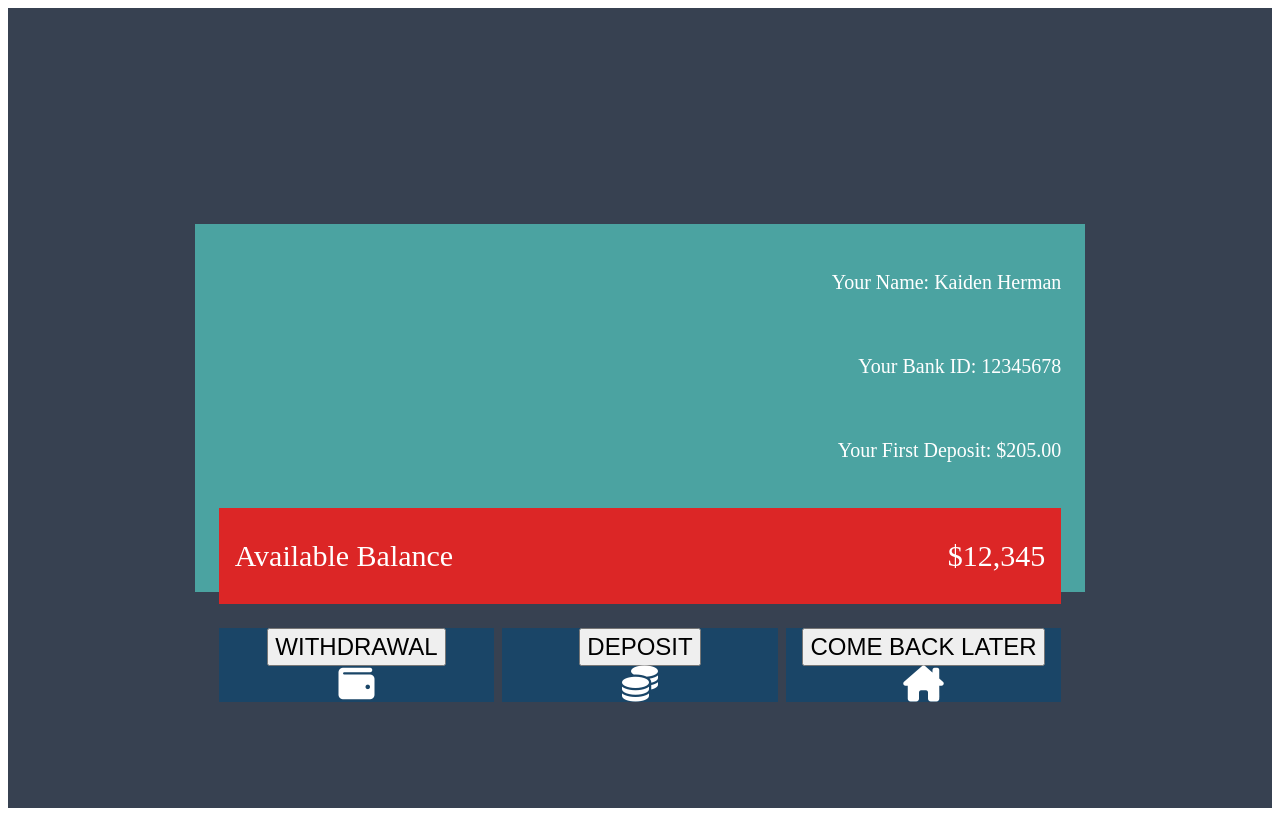
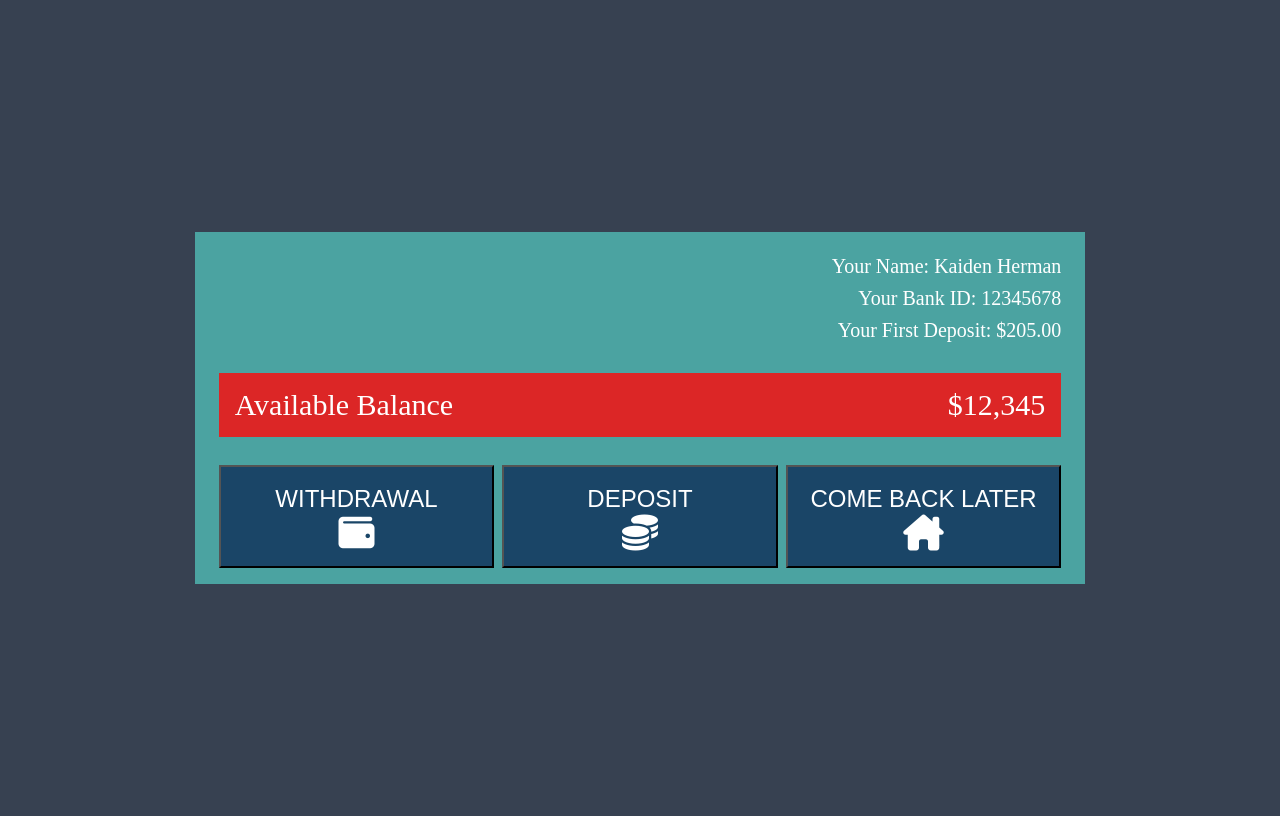
Before and after one commit to uki-t66/Virtual-Banking-App, a website: page src/page2.html in a window 1280 px wide. Drawn offline with nearby package versions, Linux system fonts and the light colour scheme; files that its build step writes are made by us from their sources.

Commit message:
page2のレイアウト修正

```diff
--- a/src/page1.html
+++ b/src/page1.html
@@ -6,8 +6,8 @@
     <link href="../dist/output.css" rel="stylesheet">
     <title>Banking app</title>
 </head>
-<body>
-    <div class="grid place-items-center h-screen bg-gray-700">
+<body class=" bg-gray-700">
+    <div class="grid place-items-center h-screen">
         <div class="grid gap-3 border border-gray-500 w-2/3 h-1/3 bg-white px-6 py-6">
             <div class="grid place-items-center ">
                 <h2 class="text-black text-3xl">Please type your information below</h2>
--- a/src/page2.html
+++ b/src/page2.html
@@ -7,32 +7,31 @@
     <link rel="stylesheet" href="https://cdnjs.cloudflare.com/ajax/libs/font-awesome/6.4.0/css/all.min.css">
     <title>Banking app</title>
 </head>
-<body>
-    <div class="grid place-items-center h-screen  bg-gray-700">
-        <div class=" grid gap-6 border-gray-500 w-2/3 h-2/5 bg-[#4BA3A1] px-6 py-6">
-            <div class="text-white grid grid-cols-1 justify-items-end gap-4">
-                <p class="text-xl">Your Name: Kaiden Herman</p>
+<body class=" bg-gray-700">
+    <div class="grid place-items-center h-screen">
+        <div class=" grid border-gray-500 w-2/3 h-2/5 bg-[#4BA3A1] px-6 py-4">
+            <div class= "text-white flex flex-col items-end space-y-1">
+                <p class="text-xl m-0 mt-1">Your Name: Kaiden Herman</p>
                 <p class="text-xl">Your Bank ID: 12345678</p>
                 <p class="text-xl">Your First Deposit: $205.00</p>
             </div>
-            <div class="grid grid-cols-2 items-center text-white bg-red-600 px-4">
-                <p class="justify-self-start text-3xl">Available Balance</p>
-                <p class="justify-self-end text-3xl">$12,345</p>
+            <div class="grid grid-cols-2 grid-rows-[4rem] items-center text-white bg-red-600 h-16 px-4">
+                <p class="justify-self-start self-center text-3xl">Available Balance</p>
+                <p class="justify-self-end self-center text-3xl">$12,345</p>
             </div>
             <div class="grid grid-cols-3 gap-2">
-                <div class="grid grid-cols-1 justify-items-center bg-[#1A4567] text-white hover:bg-opacity-75">
-                    <button class="text-2xl">WITHDRAWAL</button>
-                    <i class="fa-solid fa-wallet text-4xl"></i>
-                </div>
-                <div class="grid grid-cols-1 justify-items-center bg-[#1A4567] text-white hover:bg-opacity-75">
-                    <button class="text-2xl">DEPOSIT</button>
-                    <i class="fa-solid fa-coins text-4xl"></i>
-                </div>
-                <div class="grid grid-cols-1 justify-items-center bg-[#1A4567] text-white hover:bg-opacity-75">
-                    <button class="text-2xl">COME BACK LATER</button>
-                    <i class="fa-solid fa-house-chimney text-4xl"></i>
-                </div>
-
+                <button class="flex flex-col items-center justify-center bg-[#1A4567] hover:bg-opacity-75 cursor-pointer">
+                    <span class="text-2xl text-white">WITHDRAWAL</span>
+                    <i class="fa-solid fa-wallet text-4xl text-white"></i>
+                </button>
+                <button class="flex flex-col items-center justify-center bg-[#1A4567] hover:bg-opacity-75 cursor-pointer">
+                    <span class="text-2xl text-white">DEPOSIT</span>
+                    <i class="fa-solid fa-coins text-4xl text-white"></i>
+                </button>
+                <button class="flex flex-col items-center justify-center bg-[#1A4567] hover:bg-opacity-75 cursor-pointer">
+                    <span class="text-2xl text-white">COME BACK LATER</span>
+                    <i class="fa-solid fa-house-chimney text-4xl text-white"></i>
+                </button>
             </div>
         </div>
     </div>
--- a/tailwind.config.js
+++ b/tailwind.config.js
@@ -7,5 +7,5 @@ module.exports = {
   plugins: [],
   corePlugins: {
     preflight: false,
-  }
+  },
 }
```
